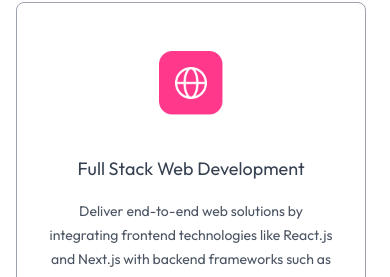
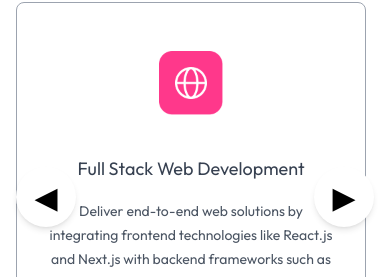
Before and after one commit to Dinuki85/portfolio, a Next.js app: page / in a window 390 px wide. Shown: the part 2971-3248 px from the top of the page. Built offline with nearby package versions, Linux system fonts and the light colour scheme.

Commit message:
Made mobile responsiveness

```diff
--- a/app/components/Services.jsx
+++ b/app/components/Services.jsx
@@ -25,16 +25,22 @@ const Services = () => {
       className='flex items-center justify-center w-full min-h-screen px-4 py-10 scroll-mt-20'
     >
       <div className='w-full text-center'>
-        <motion.h2
+         <motion.h2
                 initial={{ opacity: 0, y: -20 }}
                 whileInView={{ opacity: 1, y: 0 }}
                 transition={{ duration: 0.5, delay: 0.5 }}
                 className="mb-10 text-6xl font-bold text-center font-Ovo lg:text-7xl"
               >
-               My Services
+                My Services
               </motion.h2>
-
         <div className='relative w-full'>
+          {/* Left Scroll Button */}
+          <button
+            onClick={() => handleScroll('left')}
+            className='absolute left-0 z-10 p-4 text-3xl transform -translate-y-1/2 bg-white rounded-full shadow-md top-1/2 dark:bg-gray-800'
+          >
+            ◀
+          </button>
 
           {/* Services Scroll Container */}
           <motion.div
@@ -71,7 +77,12 @@ const Services = () => {
           </motion.div>
 
           {/* Right Scroll Button */}
-
+          <button
+            onClick={() => handleScroll('right')}
+            className='absolute right-0 z-10 p-4 text-3xl transform -translate-y-1/2 bg-white rounded-full shadow-md top-1/2 dark:bg-gray-800'
+          >
+            ▶
+          </button>
         </div>
       </div>
     </motion.div>
```
